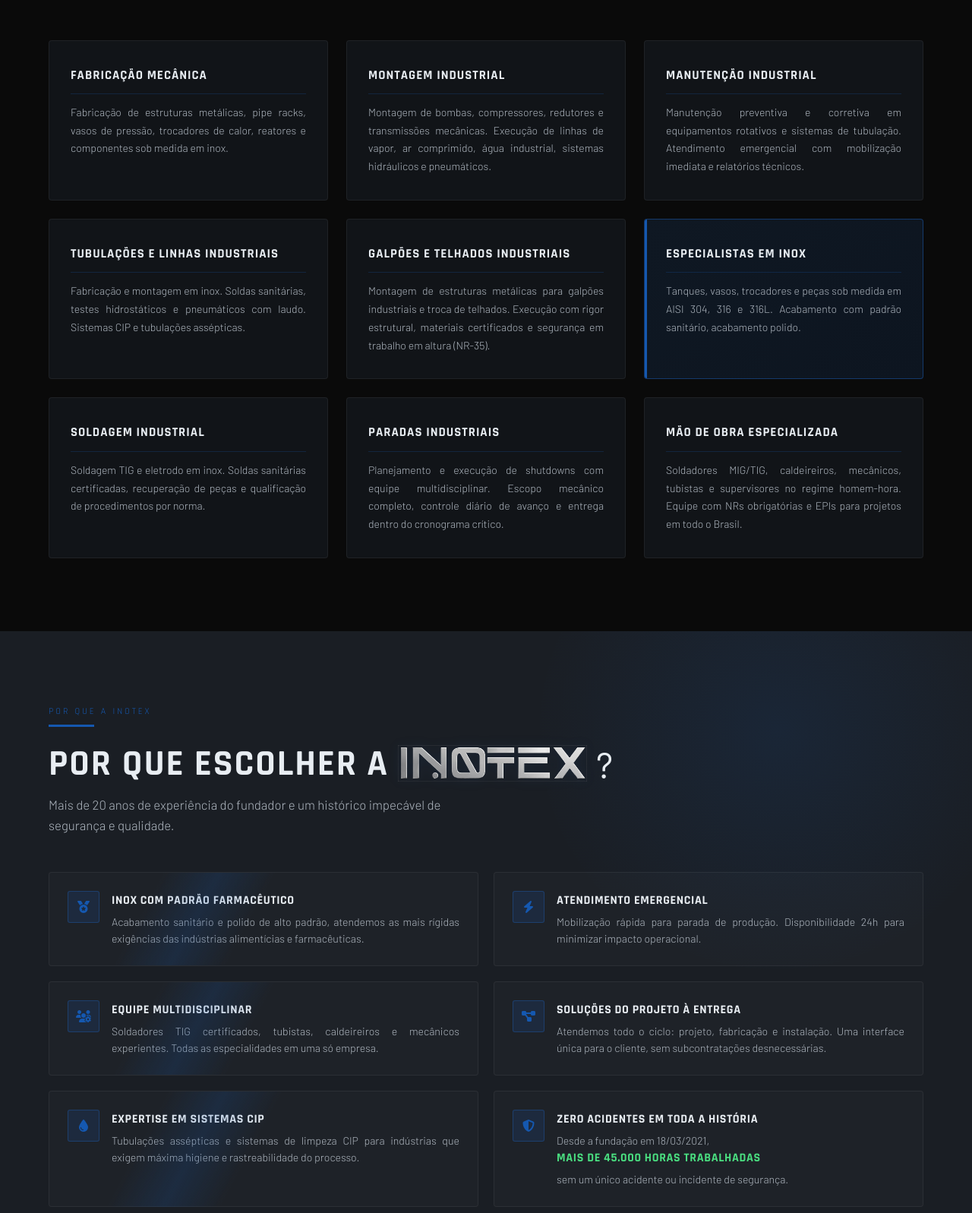
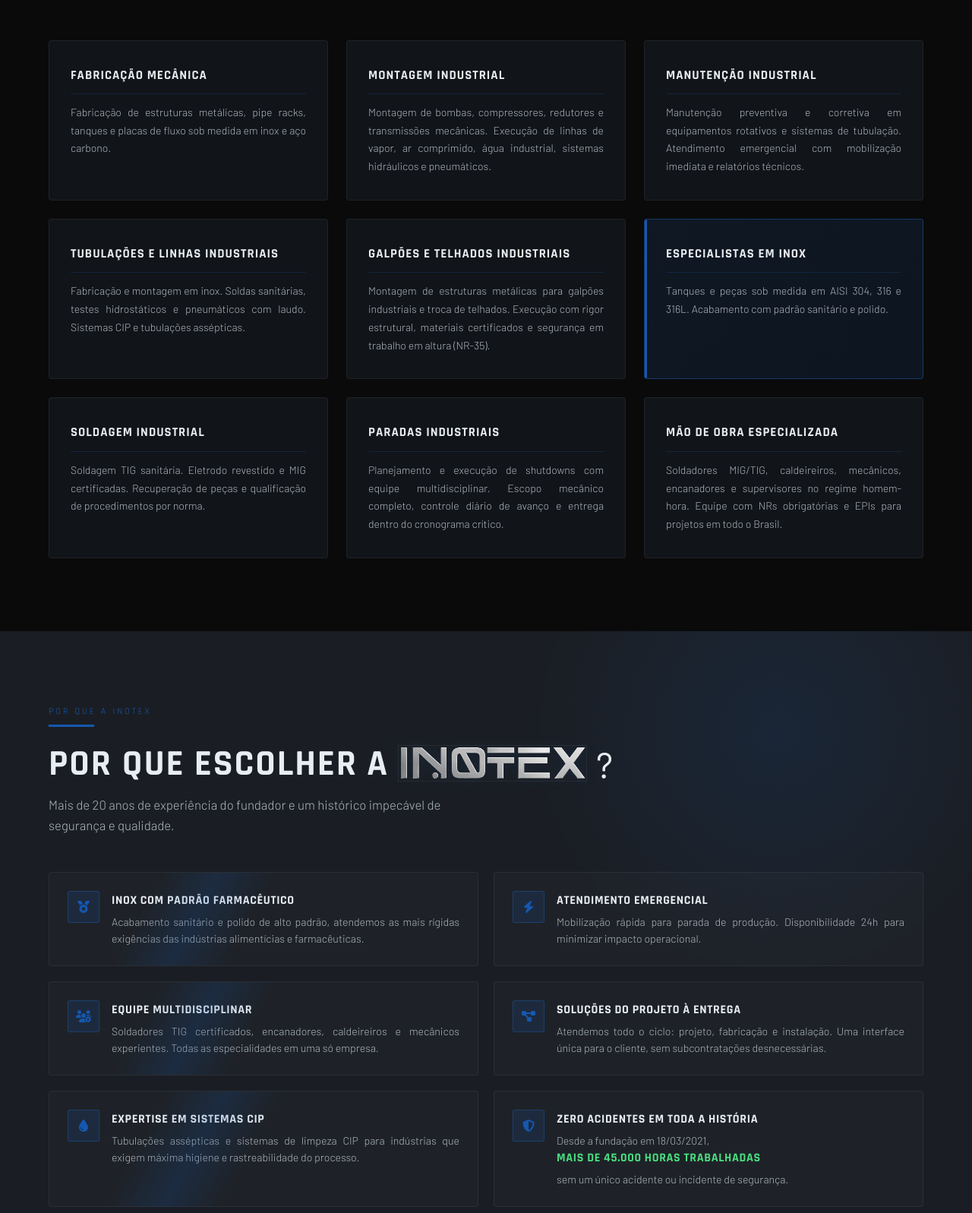
Before and after one commit to andrey-csm/landingpageinotex, a plain HTML site: page index.html in a window 1280 px wide. Shown: the part 1263-2860 px from the top of the page at 76% size. Drawn offline with nearby package versions, Linux system fonts and the light colour scheme; animation ran at ten frames a second.

Commit message:
Add files via upload

```diff
--- a/index.html
+++ b/index.html
@@ -1548,7 +1548,7 @@
 
       <div class="service-card fade-up">
         <h3 class="card-title">Fabricação Mecânica</h3>
-        <p class="card-desc">Fabricação de estruturas metálicas, pipe racks, vasos de pressão, trocadores de calor, reatores e componentes sob medida em inox.</p>
+        <p class="card-desc">Fabricação de estruturas metálicas, pipe racks, tanques e placas de fluxo sob medida em inox e aço carbono.</p>
       </div>
 
       <div class="service-card fade-up">
@@ -1573,12 +1573,12 @@
 
       <div class="service-card featured fade-up">
         <h3 class="card-title">Especialistas em Inox</h3>
-        <p class="card-desc">Tanques, vasos, trocadores e peças sob medida em AISI 304, 316 e 316L. Acabamento com padrão sanitário, acabamento polido.</p>
+        <p class="card-desc">Tanques e peças sob medida em AISI 304, 316 e 316L. Acabamento com padrão sanitário e polido.</p>
       </div>
 
       <div class="service-card fade-up">
         <h3 class="card-title">Soldagem Industrial</h3>
-        <p class="card-desc">Soldagem TIG e eletrodo em inox. Soldas sanitárias certificadas, recuperação de peças e qualificação de procedimentos por norma.</p>
+        <p class="card-desc">Soldagem TIG sanitária. Eletrodo revestido e MIG certificadas. Recuperação de peças e qualificação de procedimentos por norma.</p>
       </div>
 
       <div class="service-card fade-up">
@@ -1588,7 +1588,7 @@
 
       <div class="service-card fade-up">
         <h3 class="card-title">Mão de Obra Especializada</h3>
-        <p class="card-desc">Soldadores MIG/TIG, caldeireiros, mecânicos, tubistas e supervisores no regime homem-hora. Equipe com NRs obrigatórias e EPIs para projetos em todo o Brasil.</p>
+        <p class="card-desc">Soldadores MIG/TIG, caldeireiros, mecânicos, encanadores e supervisores no regime homem-hora. Equipe com NRs obrigatórias e EPIs para projetos em todo o Brasil.</p>
       </div>
 
     </div>
@@ -1622,7 +1622,7 @@
     <div class="dif-grid">
       <div class="dif-item fade-up"><div class="dif-icon"><i class="fa-solid fa-medal"></i></div><div class="dif-text"><strong>Inox com Padrão Farmacêutico</strong><p>Acabamento sanitário e polido de alto padrão, atendemos as mais rígidas exigências das indústrias alimentícias e farmacêuticas.</p></div></div>
       <div class="dif-item fade-up"><div class="dif-icon"><i class="fa-solid fa-bolt"></i></div><div class="dif-text"><strong>Atendimento Emergencial</strong><p>Mobilização rápida para parada de produção. Disponibilidade 24h para minimizar impacto operacional.</p></div></div>
-      <div class="dif-item fade-up"><div class="dif-icon"><i class="fa-solid fa-users-gear"></i></div><div class="dif-text"><strong>Equipe Multidisciplinar</strong><p>Soldadores TIG certificados, tubistas, caldeireiros e mecânicos experientes. Todas as especialidades em uma só empresa.</p></div></div>
+      <div class="dif-item fade-up"><div class="dif-icon"><i class="fa-solid fa-users-gear"></i></div><div class="dif-text"><strong>Equipe Multidisciplinar</strong><p>Soldadores TIG certificados, encanadores, caldeireiros e mecânicos experientes. Todas as especialidades em uma só empresa.</p></div></div>
       <div class="dif-item fade-up"><div class="dif-icon"><i class="fa-solid fa-diagram-project"></i></div><div class="dif-text"><strong>Soluções do Projeto à Entrega</strong><p>Atendemos todo o ciclo: projeto, fabricação e instalação. Uma interface única para o cliente, sem subcontratações desnecessárias.</p></div></div>
       <div class="dif-item fade-up"><div class="dif-icon"><i class="fa-solid fa-droplet"></i></div><div class="dif-text"><strong>Expertise em Sistemas CIP</strong><p>Tubulações assépticas e sistemas de limpeza CIP para indústrias que exigem máxima higiene e rastreabilidade do processo.</p></div></div>
       <div class="dif-item fade-up"><div class="dif-icon"><i class="fa-solid fa-shield-halved"></i></div><div class="dif-text"><strong>Zero Acidentes em toda a História</strong><p>Desde a fundação em 18/03/2021, <strong style="color:#4ade80;">mais de 45.000 horas trabalhadas</strong> sem um único acidente ou incidente de segurança.</p></div></div>
@@ -1804,7 +1804,7 @@
         <h2>PRONTO PARA OTIMIZAR SUA OPERAÇÃO INDUSTRIAL?</h2>
         <p>Fale com nossa equipe e tenha a tranquilidade de saber que o seu projeto está em boas mãos desde o primeiro contato.</p>
         <div class="contact-info" style="display:flex;gap:0.75rem;flex-wrap:wrap;">
-          <a href="https://wa.me/5562993025981" target="_blank" class="contact-icon-btn" title="WhatsApp"><i class="fa-brands fa-whatsapp"></i></a>
+          <a href="https://wa.me/5562993025981?text=Ol%C3%A1%2C+vim+pelo+site+da+INOTEX+e+gostaria+de+mais+informa%C3%A7%C3%B5es%21" target="_blank" class="contact-icon-btn" title="WhatsApp"><i class="fa-brands fa-whatsapp"></i></a>
           <a href="mailto:inotex_comercial@outlook.com" class="contact-icon-btn" title="E-mail"><i class="fa-solid fa-envelope"></i></a>
           <a href="https://instagram.com/inotexmontagemindustrial" target="_blank" class="contact-icon-btn" title="Instagram"><i class="fa-brands fa-instagram"></i></a>
           <a href="https://www.google.com/maps/search/Nerópolis,+Goiás" target="_blank" class="contact-icon-btn" title="Nerópolis / Goiás"><i class="fa-solid fa-location-dot"></i></a>
@@ -1885,10 +1885,10 @@
       </div>
       <div class="footer-col"><h4>Navegação</h4><ul><li><a href="#hero">Início</a></li><li><a href="#services">Serviços</a></li><li><a href="#diferenciais">Diferenciais</a></li><li><a href="#historia">História</a></li><li><a href="#missao">Valores</a></li><li><a href="#contato">Contato</a></li></ul></div>
       <div class="footer-col"><h4>Serviços</h4><ul><li><a href="#services">Fabricação Mecânica</a></li><li><a href="#services">Montagem Industrial</a></li><li><a href="#services">Tubulações e Linhas</a></li><li><a href="#services">Especialistas em Inox</a></li><li><a href="#services">Paradas Industriais</a></li><li><a href="#services">Soldagem Industrial</a></li></ul></div>
-      <div class="footer-col"><h4>Contato</h4><ul><li><a href="mailto:inotex_comercial@outlook.com"><i class="fa-solid fa-envelope" style="margin-right:6px;color:var(--blue);"></i>E-mail</a></li><li><a href="https://wa.me/5562993025981" target="_blank"><i class="fa-brands fa-whatsapp" style="margin-right:6px;color:var(--blue);"></i>WhatsApp</a></li><li><a href="#contato"><i class="fa-solid fa-file-lines" style="margin-right:6px;color:var(--blue);"></i>Solicitar Orçamento</a></li><li><span style="color:var(--silver);font-size:0.88rem;font-weight:300;"><i class="fa-solid fa-location-dot" style="margin-right:6px;color:var(--blue);"></i>Nerópolis / Goiás</span></li></ul></div>
+      <div class="footer-col"><h4>Contato</h4><ul><li><a href="mailto:inotex_comercial@outlook.com"><i class="fa-solid fa-envelope" style="margin-right:6px;color:var(--blue);"></i>E-mail</a></li><li><a href="https://wa.me/5562993025981?text=Ol%C3%A1%2C+vim+pelo+site+da+INOTEX+e+gostaria+de+mais+informa%C3%A7%C3%B5es%21" target="_blank"><i class="fa-brands fa-whatsapp" style="margin-right:6px;color:var(--blue);"></i>WhatsApp</a></li><li><a href="#contato"><i class="fa-solid fa-file-lines" style="margin-right:6px;color:var(--blue);"></i>Solicitar Orçamento</a></li><li><span style="color:var(--silver);font-size:0.88rem;font-weight:300;"><i class="fa-solid fa-location-dot" style="margin-right:6px;color:var(--blue);"></i>Nerópolis / Goiás</span></li></ul></div>
     </div>
     <div class="footer-bottom">
-      <p class="footer-copy">&copy; 2021–2026 INOTEX | Montagem e Manutenção Industrial. Todos os direitos reservados. Fundada em 18/03/2021.</p>
+      <p class="footer-copy">&copy; 2021–2026 INOTEX | Montagem e Manutenção Industrial. Todos os direitos reservados.</p>
       <p class="footer-copy" style="color:rgba(74,222,128,0.6);"><i class="fa-solid fa-shield-halved" style="margin-right:4px;"></i><span id="live-hours-footer">45.144</span>h úteis sem acidentes</p>
     </div>
   </div>
```
